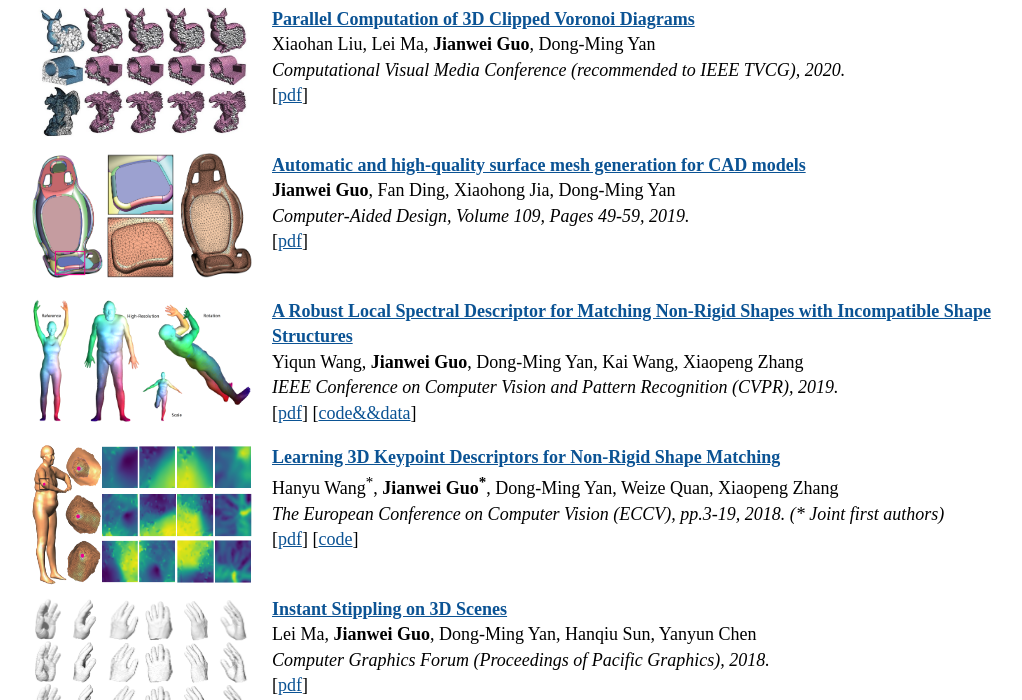
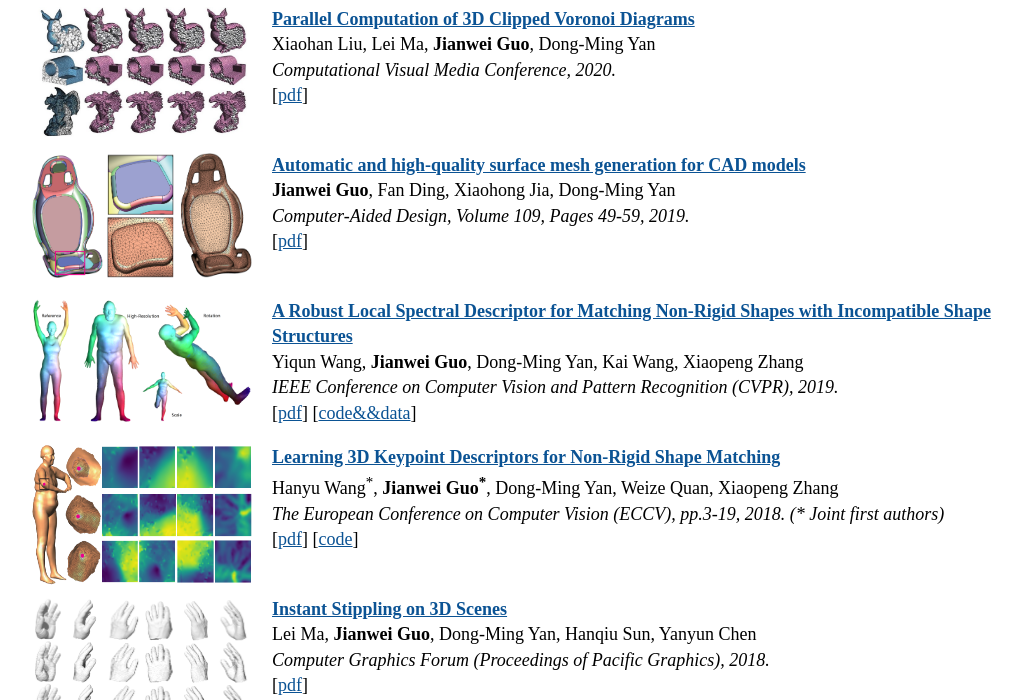
Before and after one commit to jianweiguo/jianweiguo.github.io, a Jekyll site: the page built from publications/index.html, in a window 1280 px wide and 900 px high, scrolled down 546 px, cut to the strip 200-900 px from the top of the window. Shown: the whole strip, without its empty margins (128-1150 px from the left). Built offline with Jekyll 4.4.1, drawn with Linux system fonts in a browser that asks for light colours.

Commit message:
remove cvm to tvcg

```diff
--- a/publications/index.html
+++ b/publications/index.html
@@ -56,7 +56,8 @@ Yiqun Wang, Jing Ren, Dong-Ming Yan, <a a style="font-weight:bold;color:black">J
 <img src="2020_CVM_PCVD.jpg" alt="2020_CVM_PCVD" align ="left" width="220" height="130" style="margin:0px 20px 0px 0px">
 <a href="Computational Visual Media Conference" target="_blank" style="font-weight:bold;color:rgb(11,83,148)">Parallel Computation of 3D Clipped Voronoi Diagrams</a> <br />
 Xiaohan Liu, Lei Ma, <a a style="font-weight:bold;color:black">Jianwei Guo</a>, Dong-Ming Yan<br />
-<a style="font-style:italic;color:black">Computational Visual Media Conference (recommended to IEEE TVCG), 2020.</a> <br />
+<!--<a style="font-style:italic;color:black">Computational Visual Media Conference (recommended to IEEE TVCG), 2020.</a> <br /> -->
+<a style="font-style:italic;color:black">Computational Visual Media Conference, 2020.</a> <br />
 [<a href="https://xh-liu-tech.github.io/publication/liu2020parallel/" target="_blank" style="color:rgb(11,83,148)">pdf</a>]
 </p>
 
```
